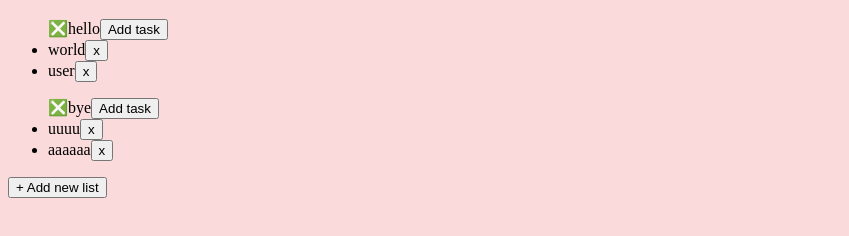
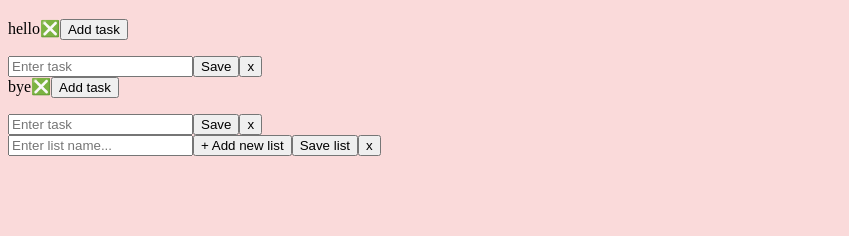
Before and after one commit to AleksandrSavelyev/cyberBoard, a website built with webpack: page src/index.html in a window 1280 px wide. Shown: the part 72-308 px from the top of the page, without its empty margins (0-849 px from the left). Built offline with nearby package versions, Linux system fonts and the light colour scheme.

Commit message:
DOM elements changed

```diff
--- a/src/Controller.js
+++ b/src/Controller.js
@@ -1,11 +1,10 @@
-import Model from "./Model";
-import View from "./view";
 
 class Controller {
     constructor(view, model){
         this.model = model;
         this.view = view;
 
+        this.view.init();
         this.createBoard();
     }
 
@@ -16,72 +15,73 @@ class Controller {
             let listName = Element.listName;
             let listId = Element.listId;
             let tasks = Element.tasks;
-            //console.log(listId);
-            //console.log(listName);
             this.view.createListContainer(listId, listName);
-            tasks.forEach(Element => {
-                let taskName = Element.taskName;
-                let taskId = Element.taskId;
-                //console.log(taskId);
-                //console.log(taskName);
-                this.view.addTaskToList(taskName, taskId);
-            });
+            // tasks.forEach(Element => {
+            //     let taskName = Element.taskName;
+            //     let taskId = Element.taskId;
+            //     this.view.addTaskToList(taskName, taskId);
+            // });
         });
-
-        this.activateAddListButton();
-        //this.getEmptyTask();
-        this.closeList();
-        //this.getNewTask();
     }
 
-    activateAddListButton = () => {
-        this.view.addNewListButton.addEventListener("click", this.startAddNewList);
-    }
+    // activateAddListButton = () => {
+    //     this.view.addNewListButton.addEventListener("click", this.startAddNewList);
+    // }
 
-    startAddNewList = () => {
-        this.view.addNewListContainer();
-        this.getNewList();
-        this.closeList();
-    }
+    // startAddNewList = () => {
+    //     this.view.addNewListContainer();
+    //     this.getNewList();
+    //     this.closeList();
+    // }
 
-    closeList = () => {
-        this.view.activateCloseButton(this.deleteListFromDataBase.bind(this));
-    }
+    // closeList = () => {
+    //     this.view.activateCloseButton(this.deleteListFromDataBase.bind(this));
+    // }
 
-    deleteListFromDataBase = () => {
+    // deleteListFromDataBase = () => {
 
-        this.model.deleteListFromDataBase(this.view.listCard.id);
-        this.createBoard();
-    }
+    //     this.model.deleteListFromDataBase(this.view.listCard.id);
+    //     this.createBoard();
+    // }
 
-    getNewList = () => {
-        this.view.activateSaveButton(this.saveNewListInfo.bind(this));
-    }
+    // getNewList = () => {
+    //     this.view.activateSaveButton(this.saveNewListInfo.bind(this));
+    // }
 
-    saveNewListInfo = () => {
-        //console.log("salam");
-        this.view.newListName.innerHTML = this.view.newListInput.value;
-        this.view.newListInput.style.display = "block";
-        let newListInfo = {listName: this.view.newListInput.value, listId: this.view.newListId, tasks: [] };
+    // saveNewListInfo = () => {
+    //     //console.log("salam");
+    //     this.view.newListName.innerHTML = this.view.newListInput.value;
+    //     this.view.newListInput.style.display = "block";
+    //     let newListInfo = {listName: this.view.newListInput.value, listId: this.view.newListId, tasks: [] };
 
-        this.model.addNewListToDataBase(newListInfo);
+    //     this.model.addNewListToDataBase(newListInfo);
 
-        this.createBoard();
-    }
+    //     this.createBoard();
+    // }
 
-    getNewTask = () => {
-        this.view.activateSaveTaskButton(this.saveNewTaskInfo.bind(this));
-    }
+    // getNewTask = () => {
+    //     this.view.activateSaveTaskButton(this.saveNewTaskInfo.bind(this));
+    // }
 
-    saveNewTaskInfo = (e) => {
+    // createNewTask = () => {
+    //     this.view.activateAddTaskButton(this.createEmptyTask.bind(this));
+    // }
 
-        console.log(this.view.newTaskInput.value);
-        let newTaskInfo = {taskName: e.target.newTaskInput.value, taskId: e.target.newTaskInput.id};
+    // createEmptyTask = () => {
+    //     let newTaskInfo = {};
+    //     console.log(this.view.listCard.id);
+    //     this.model.addNewTask(newTaskInfo, this.view.listCard.id);
 
-        this.model.addNewTask(newTaskInfo, this.view.listCard.id);
+    //     this.createBoard();
+    //     this.getNewTask();
 
-        this.createBoard();
-    }
+    // }
+    // saveNewTaskInfo = () => {
+    //     let newTaskInfo = {taskName: this.view.newTaskInput.value, taskId: this.view.newTaskInput.id};
+    //     this.model.addNewTask(newTaskInfo, this.view.listCard.id);
+
+    //     this.createBoard();
+    // }
 }
 
 export default Controller;
--- a/src/index.html
+++ b/src/index.html
@@ -7,20 +7,6 @@
     <title>Document</title>
 </head>
 <body>
-    <div id="root">
-        <!-- <h1 class="Header" id="header">CYBER BOARD</h1>
-        <div class="Container">
-            <div class="Tasks">
-                <div class="TaskCard">
-                    <label for="Task" class="TaskC">TaskCard</label>
-                    <input class="Taskcard" id="card" placeholder="input new task">
-                    <button class="Add__Task" id="addTask">Add</button>
-                </div>
-            </div>
-            <div class="Button__keeper">
-                <button class="Add__Task" id="addTask2">Add</button>
-            </div>
-        </div> -->
-    </div>
+    <div id="root"></div>
 </body>
 </html>
--- a/src/view.js
+++ b/src/view.js
@@ -1,234 +1,139 @@
-
-import Controller from './Controller';
 import './style.less';
 
 class View {
     constructor(){
-        this.root = document.getElementById('root');
-        this.header = null;
+        this.root = null;
         this.allLists = null;
-        this.listCard = null;
-        this.newTaskId = null;
-        this.newListId = null;
-        this.newTaskName = null;
-        this.newListName = null;
-        this.newTaskInput = null;
-        this.newListInput = null;
-        this.saveListButton = null;
+        this.taskCard = null; //id model
+        this.tasksList = null; //id model
+        this.newTaskId = null; //funk
+        this.newListId = null; //funk
+        this.inputForNewTask = null; //value
+        this.inputForNewList = null;
         this.addNewListButton = null;
+        this.addNewTaskButton = null; //1
+        this.saveNewTaskButton = null; //1
+        this.saveNewListButton = null;
     }
 
     init = () => {
-        const listsContainer = this.createDiv({
-            className: 'container',
-        });
-        this.allLists = this.createDiv({
-            className: 'lists',
-        });
-        const buttonKeeper = this.createDiv({
-            className: 'add__list',
-        });
-        this.addNewListButton = this.createButton({
-            className: 'add__list__button',
-            buttonText: '+ Add new list',
-        });
-        this.header = this.createHeader({
-            className: 'header',
-            headerText: 'CYBER BOARD',
-        });
+        this.root = document.getElementById('root');
+        const header = this.createHeader({className: 'header', headerText: 'CYBER BOARD', });
+        const addList = this.createDiv({className: 'add__list'});
+        this.allLists = this.createDiv({className: 'all__lists'});
+        const listsContainer = this.createDiv({className: 'container'});
+        this.inputForNewList = this.createInput({className: 'add-list__list-input', placeholder: 'Enter list name...'});
+        this.addNewListButton = this.createButton({className: 'add-list__add-button', buttonText: '+ Add new list', id: 'addlist'});
+        const saveListButton = this.createButton({className: 'add-list__save-button', buttonText: 'Save list', id: 'savelist'});
+        const cancelListButton = this.createButton({className: 'add-list__cancel-button', buttonText: 'x', id: 'cancelList'});
 
-        buttonKeeper.append(this.addNewListButton);
+        addList.append(this.inputForNewList);
+        addList.append(this.addNewListButton);
+        addList.append(saveListButton);
+        addList.append(cancelListButton);
         listsContainer.append(this.allLists);
-        listsContainer.append(buttonKeeper);
-        this.root.append(this.header);
+        listsContainer.append(addList);
+        this.root.append(header);
         this.root.append(listsContainer);
     }
 
-    createListContainer = (listId, listName) => {
-        //this.addColumnbButton.style.display = "none";
-        this.listCard = this.createUl({
-            id: listId,
-            className: 'list__card',
-        });
-        const newlistName = this.createSpan({
-            className: 'list__name',
-            spanText: listName,
-        });
-        const listInput = this.createInput({
-            className: 'list_input',
-            placeholder: 'Enter list title...',
-        });
-        const saveListButton = this.createButton({
-            className: 'save__list',
-            buttonText: 'Save list',
-        });
-        const cancelButton  = this.createSpan({
-          id: listId,
-          className: 'close',
-          spanText: '❎',
-        });
-        const addTaskButton = this.createButton({
-            id: listId,
-            className: 'add__task',
-            buttonText: 'Add task',
-        });
+    createListContainer = (id, name) => {
+        this.tasksList = this.createUl({id: id, className: 'task-container__tasks-list'});
+        const listName = this.createSpan({className: 'list-container__list-name', spanText: name});
+        const listColumn = this.createDiv({className: 'all-lists__list-column'});
+        const addTaskForm = this.createDiv({className: 'task-container__add-task'});
+        const addTaskInput = this.createInput({className: 'add-task__input', placeholder: 'Enter task'});
+        const listContainer = this.createDiv({className: 'list__container'});
+        const taskContainer = this.createDiv({className: 'task__container'});
+        const addTaskButton = this.createButton({id: 'addtask', className: 'list-container__add-task-button', buttonText: 'Add task'});
+        const saveTaskButton = this.createButton({id: 'savetask', className: 'add-task__save-button', buttonText: 'Save'});
+        const cancelTaskButton = this.createButton({id: 'canceltask', className: 'add-task__cncel-button', buttonText: 'x'});
+        const deleteListButton  = this.createSpan({id: 'deletelist', className: 'list-container__delete-button', spanText: '❎'});
 
-        this.listCard.append(listInput);
-        this.listCard.append(cancelButton);
-        this.listCard.append(newlistName);
-        this.listCard.append(saveListButton);
-        this.listCard.append(addTaskButton);
-        this.allLists.append(this.listCard);
-
-        listInput.style.display = "none";
-        saveListButton.style.display = "none";
-        this.activateAddTaskButton();
+        listContainer.append(listName);
+        listContainer.append(deleteListButton);
+        listContainer.append(addTaskButton);
+        addTaskForm.append(addTaskInput);
+        addTaskForm.append(saveTaskButton);
+        addTaskForm.append(cancelTaskButton);
+        taskContainer.append(this.tasksList);
+        taskContainer.append(addTaskForm);
+        listColumn.append(listContainer);
+        listColumn.append(taskContainer);
+        this.allLists.append(listColumn);
     }
 
-    addNewListContainer = () => {
-        this.addNewListButton.style.display = "none";
-        let id = 3;
-        this.newListId = "List_" + id;
-        this.listCard = this.createUl({
-            id: this.newListId,
-            className: 'list__card',
-        });
-        this.newListName = this.createSpan({
-            className: 'list__name',
-        });
-        this.newListInput = this.createInput({
-            className: 'list_input',
-            placeholder: 'Enter list title...',
-        });
-        this.saveListButton = this.createButton({
-            className: 'save__list',
-            buttonText: 'Save list',
-        });
-        const cancelButton  = this.createSpan({
-            id: this.newListId,
-            className: 'close',
-            spanText: '❎',
-        });
-        const addTaskButton = this.createButton({
-            id: this.newListId,
-            className: 'add__task',
-            buttonText: 'Add task',
-        });
+    // addNewListContainer = () => {
+    //     this.addNewListButton.style.display = "none";
+    //     let id = 3;
+    //     this.newListId = "List_" + id;
+    //     this.listCard = this.createUl({
+    //         id: this.newListId,
+    //         className: 'list__card',
+    //     });
+    //     this.newListName = this.createSpan({
+    //         className: 'list__name',
+    //     });
+    //     this.newListInput = this.createInput({
+    //         className: 'list_input',
+    //         placeholder: 'Enter list title...',
+    //     });
+    //     this.saveListButton = this.createButton({
+    //         className: 'save__list',
+    //         buttonText: 'Save list',
+    //     });
+    //     const cancelButton  = this.createSpan({
+    //         id: this.newListId,
+    //         className: 'close',
+    //         spanText: '❎',
+    //     });
+    //     const addTaskButton = this.createButton({
+    //         id: this.newListId,
+    //         className: 'add__task',
+    //         buttonText: 'Add task',
+    //     });
+    //     const newTaskInput = this.createInput({
+    //         className: 'task__input',
+    //         placeholder: 'Enter task',
+    //     });
+    //     const saveTaskButton = this.createButton({
+    //         id: taskId,
+    //         className: 'save__button',
+    //         buttonText: 'Save',
+    //     });
+    //     const deleteTaskButton = this.createButton({
+    //         className: 'delete__task',
+    //         buttonText: 'x',
+    //     });
 
-        this.listCard.append(this.newListInput);
-        this.listCard.append(cancelButton);
-        this.listCard.append(this.newListName);
-        this.listCard.append(this.saveListButton);
-        this.listCard.append(addTaskButton);
-        this.allLists.append(this.listCard);
+    //     this.listCard.append(this.newListInput);
+    //     this.listCard.append(cancelButton);
+    //     this.listCard.append(this.newListName);
+    //     this.listCard.append(this.saveListButton);
+    //     this.listCard.append(addTaskButton);
+    //     this.listCard.append(newTaskInput);
+    //     this.listCard.append(saveTaskButton);
+    //     this.listCard.append(deleteTaskButton);
+    //     this.allLists.append(this.listCard);
 
-        addTaskButton.style.display = "none";
-    }
+    //     addTaskButton.style.display = "none";
+    //     saveTaskButton.style.display = "none";
+    // }
 
-    activateSaveButton = cb => {
-        this.saveListButton.addEventListener('click', () => {
-            cb();
-        });
-    }
+    // addTaskToList = (taskName, taskId) => {
+    //     const taskLi = this.createLi({
+    //         id: taskId,
+    //         className: 'task__card',
+    //     });
+    //     this.newTaskName = this.createSpan({
+    //         className: 'task__name',
+    //         spanText: taskName,
+    //     });
 
-    activateCloseButton = cb => {
-        const closeButtons = document.querySelectorAll(".close");
-        for (let i = 0; i < closeButtons.length; i++) {
-
-            closeButtons[i].addEventListener('click', () => {
-                this.listCard.id = closeButtons[i].id;
-                cb();
-            });
-        }
-    }
-
-    activateAddTaskButton = () => {
-        const addTaskButtons = document.querySelectorAll(".add__task");
-        for (let i = 0; i < addTaskButtons.length; i++) {
-
-            addTaskButtons[i].addEventListener('click', this.addNewTaskToList, false);
-        }
-    }
-
-    activateSaveTaskButton = cb => {
-        const saveTaskButtons = document.querySelectorAll(".list__card");
-        for (let i = 0; i < saveTaskButtons.length; i++) {
-
-            saveTaskButtons[i].addEventListener('click', () => {
-                cb();
-            }, false);
-        }
-    }
-
-    addTaskToList = (taskName, taskId) => {
-        const taskLi = this.createLi({
-            id: taskId,
-            className: 'task__card',
-        });
-        this.newTaskInput = this.createInput({
-            className: 'task__input',
-            placeholder: 'Enter task',
-        });
-        this.newTaskName = this.createSpan({
-            className: 'task__name',
-            spanText: taskName,
-        });
-        const saveTaskButton = this.createButton({
-            id: taskId,
-            className: 'save__button',
-            buttonText: 'Save',
-        });
-        const deleteTaskButton = this.createButton({
-            className: 'delete__task',
-            buttonText: 'x',
-        });
-
-        taskLi.append(this.newTaskName);
-        taskLi.append(this.newTaskInput);
-        taskLi.append(saveTaskButton);
-        taskLi.append(deleteTaskButton);
-        this.listCard.append(taskLi);
-
-        if(taskName){ this.newTaskInput.style.display = "none"; saveTaskButton.style.display = "none"; };
-
-
-        this.activateAddTaskButton();
-        //saveButton.addEventListener('click', this.addNewTask)
-    }
-
-    addNewTaskToList = e => {
-        let id = 5;
-        let taskId = "Task_" + id;
-        const taskLi = this.createLi({
-            id: taskId,
-            className: 'task__card',
-        });
-        const newTaskInput = this.createInput({
-            id: taskId,
-            className: 'task__input',
-            placeholder: 'Enter task',
-        });
-        this.newTaskName = this.createSpan({
-            className: 'task__name',
-        });
-        const saveTaskButton = this.createButton({
-            id: taskId,
-            className: 'save__button',
-            buttonText: 'Save',
-        });
-        const deleteTaskButton = this.createButton({
-            className: 'delete__task',
-            buttonText: 'x',
-        });
-
-        taskLi.append(this.newTaskName);
-        taskLi.append(newTaskInput);
-        taskLi.append(saveTaskButton);
-        taskLi.append(deleteTaskButton);
-        e.currentTarget.append(taskLi);
-        e.stopPropagation();
-        //saveButton.addEventListener('click', this.addNewTask)
-    }
+    //     taskLi.append(this.newTaskName);
+    //     this.listCard.append(taskLi);
+    //     //saveButton.addEventListener('click', this.addNewTask)
+    // }
 
     createDiv = props => {
         const div = document.createElement('div');
```
